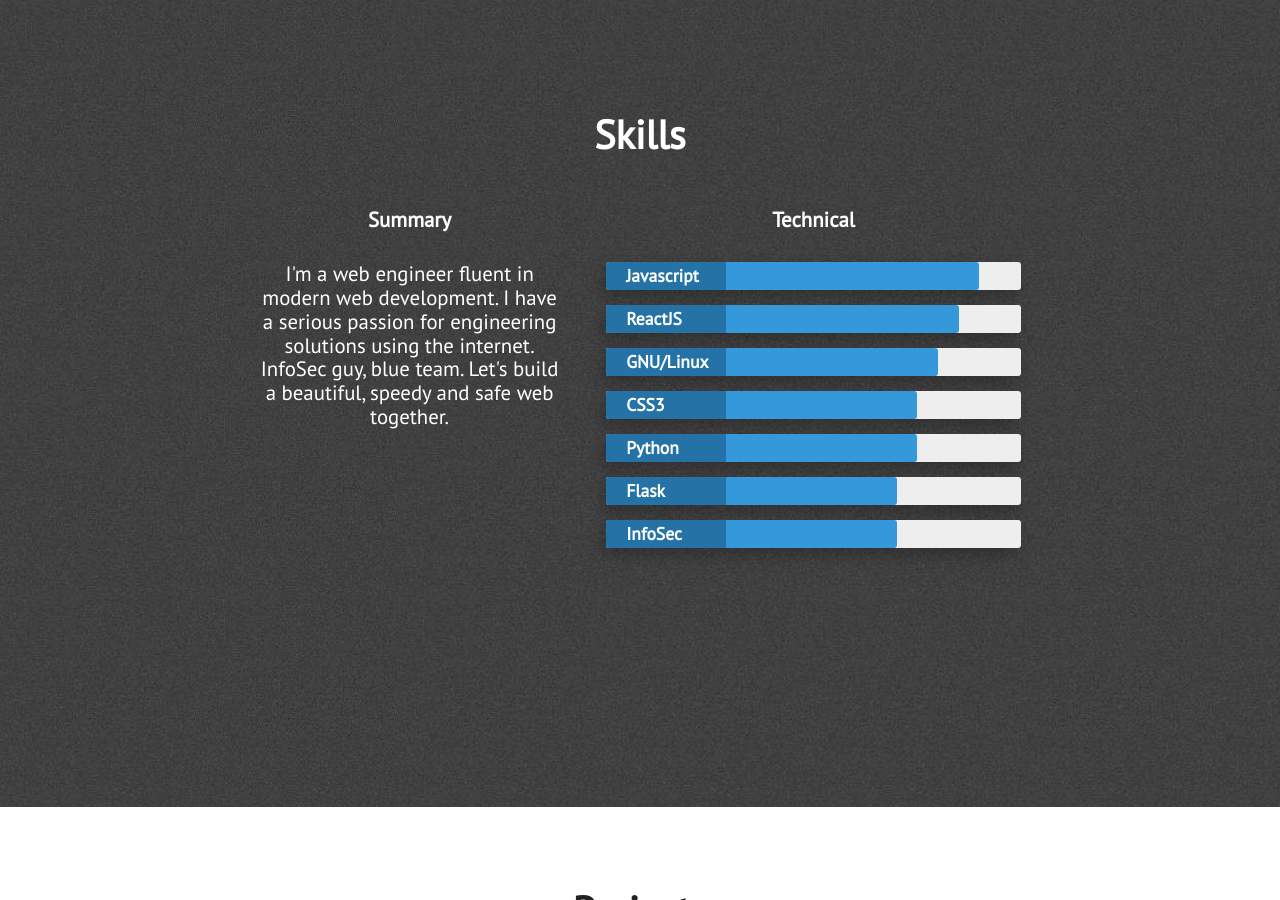
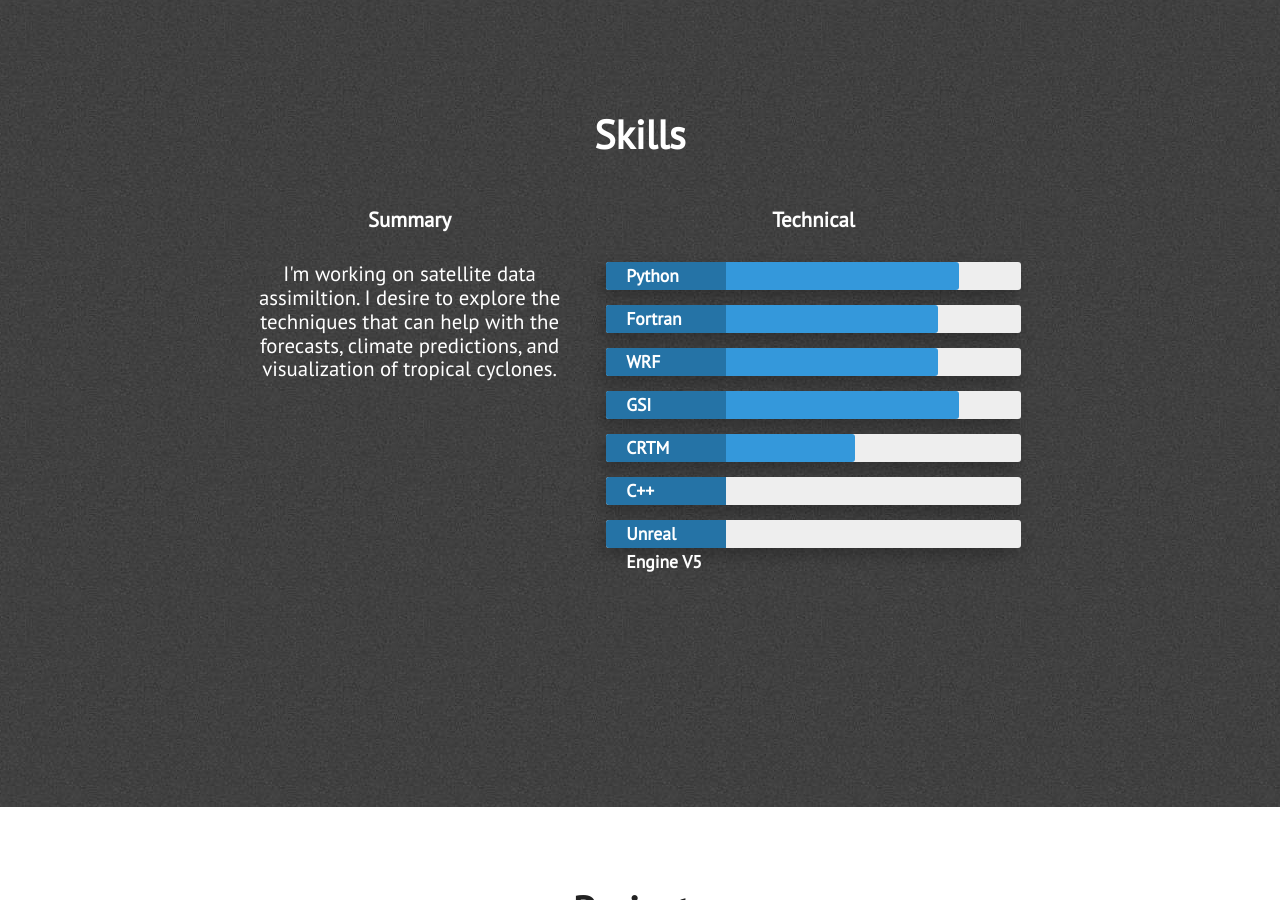
Before and after one commit to RoyCaitSith/RoyCaitSith.github.io, a Jekyll site: the page built from index.html, in a window 1280 px wide and 900 px high, scrolled down 2093 px. Built offline with Jekyll 4.4.1, drawn with Linux system fonts in a browser that asks for light colours; nearby versions of some CDN libraries.

Commit message:
Update skills.html

```diff
--- a/_includes/skills.html
+++ b/_includes/skills.html
@@ -8,45 +8,45 @@
                 <div class="what-i-do">
                     <h3 class="center-align skills-subsection">Summary</h3>
                     <p class="paragraph-text center-align">
-                        I'm a web engineer fluent in modern web development. I have a serious passion for engineering solutions using the internet. InfoSec guy, blue team. Let's build a beautiful, speedy and safe web together.
+                        I'm working on satellite data assimiltion. I desire to explore the techniques that can help with the forecasts, climate predictions, and visualization of tropical cyclones.
                     </p>
                 </div>
                 <div class="technical-skills">
                     <h3 class="center-align skills-subsection">Technical</h3>
                     <div class="progress-bars">
-                        <div class="skillbar clearfix " data-percent="90%">
-                            <div class="skillbar-title" style="background: #2980b9;"><span>Javascript</span></div>
-                            <div class="skillbar-bar" style="background: #3498db;"></div>
-                        </div> <!-- End Skill Bar -->
-
                         <div class="skillbar clearfix " data-percent="85%">
-                            <div class="skillbar-title" style="background: #2980b9;"><span>ReactJS</span></div>
+                            <div class="skillbar-title" style="background: #2980b9;"><span>Python</span></div>
                             <div class="skillbar-bar" style="background: #3498db;"></div>
                         </div> <!-- End Skill Bar -->
 
                         <div class="skillbar clearfix " data-percent="80%">
-                            <div class="skillbar-title" style="background: #2980b9;"><span>GNU/Linux</span></div>
+                            <div class="skillbar-title" style="background: #2980b9;"><span>Fortran</span></div>
+                            <div class="skillbar-bar" style="background: #3498db;"></div>
+                        </div> <!-- End Skill Bar -->
+
+                        <div class="skillbar clearfix " data-percent="80%">
+                            <div class="skillbar-title" style="background: #2980b9;"><span>WRF</span></div>
                             <div class="skillbar-bar" style="background: #3498db"></div>
                         </div> <!-- End Skill Bar -->
 
 
-                        <div class="skillbar clearfix " data-percent="75%">
-                            <div class="skillbar-title" style="background: #2980b9;"><span>CSS3</span></div>
+                        <div class="skillbar clearfix " data-percent="85%">
+                            <div class="skillbar-title" style="background: #2980b9;"><span>GSI</span></div>
                             <div class="skillbar-bar" style="background: #3498db;"></div>
                         </div> <!-- End Skill Bar -->
 
-                        <div class="skillbar clearfix " data-percent="75%">
-                            <div class="skillbar-title" style="background: #2980b9;"><span>Python</span></div>
+                        <div class="skillbar clearfix " data-percent="60%">
+                            <div class="skillbar-title" style="background: #2980b9;"><span>CRTM</span></div>
                             <div class="skillbar-bar" style="background: #3498db;"></div>
                         </div> <!-- End Skill Bar -->
 
-                        <div class="skillbar clearfix " data-percent="70%">
-                            <div class="skillbar-title" style="background: #2980b9"><span>Flask</span></div>
+                        <div class="skillbar clearfix " data-percent="0%">
+                            <div class="skillbar-title" style="background: #2980b9"><span>C++</span></div>
                             <div class="skillbar-bar" style="background: #3498db;"></div>
                         </div> <!-- End Skill Bar -->
 
-                        <div class="skillbar clearfix " data-percent="70%">
-                            <div class="skillbar-title" style="background: #2980b9"><span>InfoSec</span></div>
+                        <div class="skillbar clearfix " data-percent="0%">
+                            <div class="skillbar-title" style="background: #2980b9"><span>Unreal Engine V5</span></div>
                             <div class="skillbar-bar" style="background: #3498db"></div>
                         </div> <!-- End Skill Bar -->
                     </div>
```
